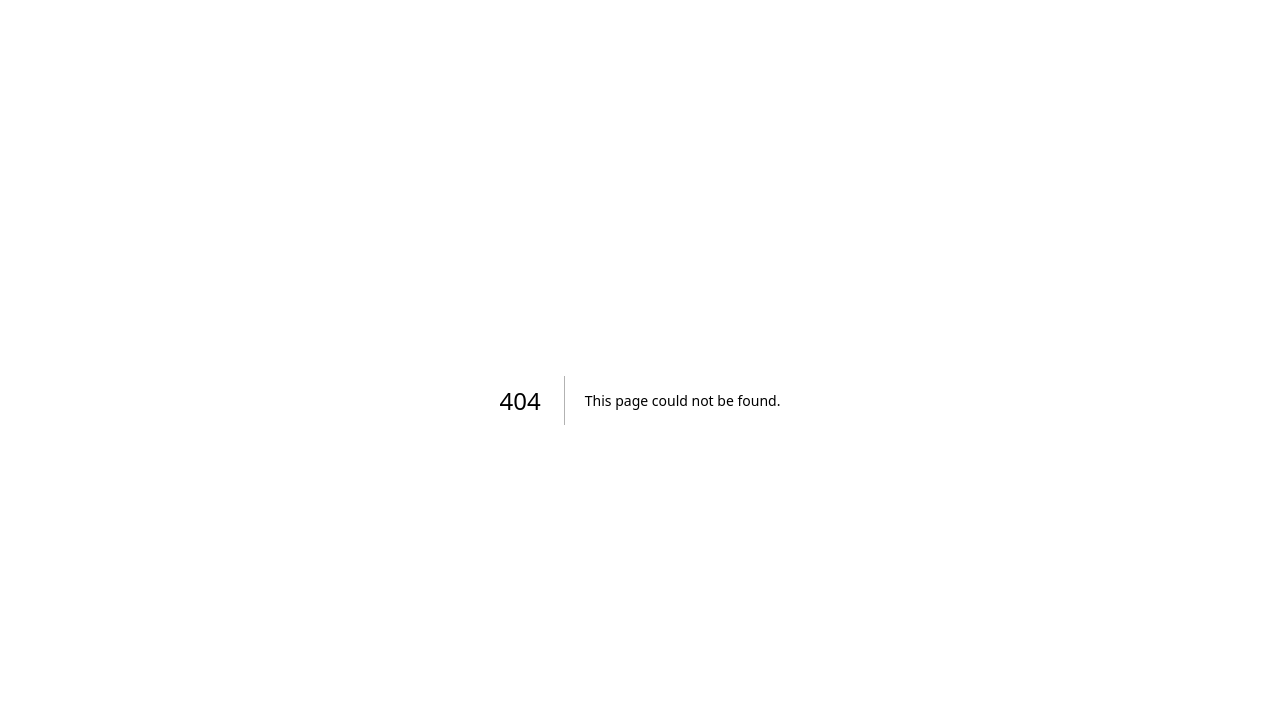
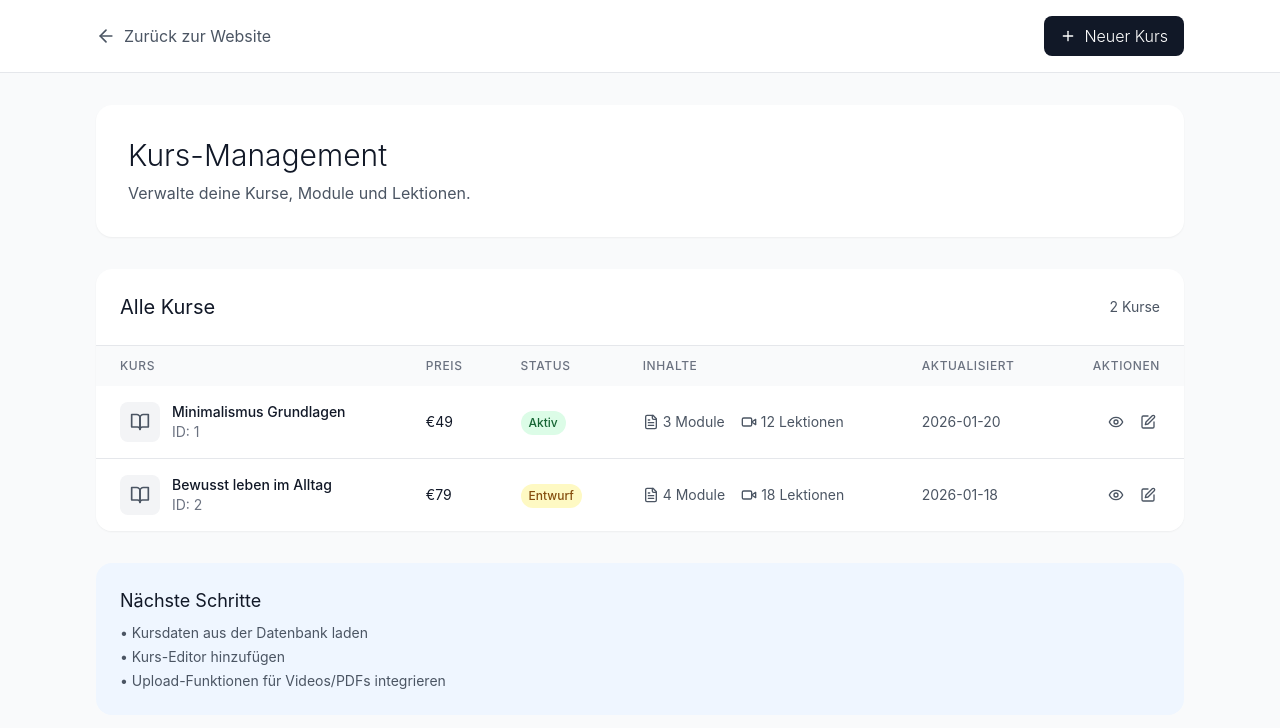
Before and after one commit to eazybusiness/CRM-Funnel-Prototype, a Next.js app: page /admin/courses in a window 1280 px wide. Before the commit this address had no page. Shown: the top 728 px of the page. Built offline with nearby package versions, Linux system fonts and the light colour scheme.

Commit message:
Add admin course management skeleton

```diff
--- /dev/null
+++ b/pages/admin/courses.js
@@ -0,0 +1,152 @@
+'use client'
+
+import { useState } from 'react'
+import Head from 'next/head'
+import Link from 'next/link'
+import { Plus, Edit, Eye, BookOpen, FileText, Video, ArrowLeft } from 'lucide-react'
+
+const demoCourses = [
+  {
+    id: 1,
+    title: 'Minimalismus Grundlagen',
+    price: 49,
+    status: 'Aktiv',
+    modules: 3,
+    lessons: 12,
+    updatedAt: '2026-01-20'
+  },
+  {
+    id: 2,
+    title: 'Bewusst leben im Alltag',
+    price: 79,
+    status: 'Entwurf',
+    modules: 4,
+    lessons: 18,
+    updatedAt: '2026-01-18'
+  }
+]
+
+export default function AdminCourses() {
+  const [courses] = useState(demoCourses)
+
+  return (
+    <>
+      <Head>
+        <title>Kurs-Management - Admin</title>
+        <meta name="description" content="Admin Kursverwaltung" />
+      </Head>
+
+      <div className="min-h-screen bg-gray-50">
+        <header className="bg-white border-b border-gray-200">
+          <div className="max-w-6xl mx-auto px-4 sm:px-6 lg:px-8">
+            <div className="flex items-center justify-between py-4">
+              <Link href="/" className="flex items-center text-gray-600 hover:text-gray-900">
+                <ArrowLeft className="w-5 h-5 mr-2" />
+                <span>Zurück zur Website</span>
+              </Link>
+              <Link
+                href="/admin/courses/new"
+                className="inline-flex items-center bg-gray-900 text-white font-light px-4 py-2 rounded-lg hover:bg-gray-800 transition-colors"
+              >
+                <Plus className="w-4 h-4 mr-2" />
+                Neuer Kurs
+              </Link>
+            </div>
+          </div>
+        </header>
+
+        <main className="max-w-6xl mx-auto px-4 sm:px-6 lg:px-8 py-8">
+          <div className="bg-white rounded-2xl shadow-sm p-8 mb-8">
+            <h1 className="text-3xl font-light text-gray-900 mb-2">
+              Kurs-Management
+            </h1>
+            <p className="text-gray-600">
+              Verwalte deine Kurse, Module und Lektionen.
+            </p>
+          </div>
+
+          <div className="bg-white rounded-2xl shadow-sm overflow-hidden">
+            <div className="p-6 border-b border-gray-200 flex items-center justify-between">
+              <h2 className="text-xl font-normal text-gray-900">Alle Kurse</h2>
+              <div className="text-sm text-gray-600">{courses.length} Kurse</div>
+            </div>
+
+            <div className="overflow-x-auto">
+              <table className="min-w-full">
+                <thead className="bg-gray-50">
+                  <tr>
+                    <th className="px-6 py-3 text-left text-xs font-medium text-gray-500 uppercase tracking-wider">Kurs</th>
+                    <th className="px-6 py-3 text-left text-xs font-medium text-gray-500 uppercase tracking-wider">Preis</th>
+                    <th className="px-6 py-3 text-left text-xs font-medium text-gray-500 uppercase tracking-wider">Status</th>
+                    <th className="px-6 py-3 text-left text-xs font-medium text-gray-500 uppercase tracking-wider">Inhalte</th>
+                    <th className="px-6 py-3 text-left text-xs font-medium text-gray-500 uppercase tracking-wider">Aktualisiert</th>
+                    <th className="px-6 py-3 text-right text-xs font-medium text-gray-500 uppercase tracking-wider">Aktionen</th>
+                  </tr>
+                </thead>
+                <tbody className="bg-white divide-y divide-gray-200">
+                  {courses.map(course => (
+                    <tr key={course.id} className="hover:bg-gray-50">
+                      <td className="px-6 py-4">
+                        <div className="flex items-center">
+                          <div className="w-10 h-10 bg-gray-100 rounded-lg flex items-center justify-center mr-3">
+                            <BookOpen className="w-5 h-5 text-gray-600" />
+                          </div>
+                          <div>
+                            <div className="text-sm font-medium text-gray-900">{course.title}</div>
+                            <div className="text-sm text-gray-500">ID: {course.id}</div>
+                          </div>
+                        </div>
+                      </td>
+                      <td className="px-6 py-4 text-sm text-gray-900">€{course.price}</td>
+                      <td className="px-6 py-4">
+                        <span className={`inline-flex px-2 py-1 text-xs font-medium rounded-full ${
+                          course.status === 'Aktiv'
+                            ? 'bg-green-100 text-green-800'
+                            : 'bg-yellow-100 text-yellow-800'
+                        }`}>
+                          {course.status}
+                        </span>
+                      </td>
+                      <td className="px-6 py-4 text-sm text-gray-600">
+                        <div className="flex items-center space-x-4">
+                          <span className="flex items-center">
+                            <FileText className="w-4 h-4 mr-1" />
+                            {course.modules} Module
+                          </span>
+                          <span className="flex items-center">
+                            <Video className="w-4 h-4 mr-1" />
+                            {course.lessons} Lektionen
+                          </span>
+                        </div>
+                      </td>
+                      <td className="px-6 py-4 text-sm text-gray-600">{course.updatedAt}</td>
+                      <td className="px-6 py-4 text-right text-sm font-medium">
+                        <div className="flex items-center justify-end space-x-2">
+                          <button className="text-gray-600 hover:text-gray-900 p-1">
+                            <Eye className="w-4 h-4" />
+                          </button>
+                          <button className="text-gray-600 hover:text-gray-900 p-1">
+                            <Edit className="w-4 h-4" />
+                          </button>
+                        </div>
+                      </td>
+                    </tr>
+                  ))}
+                </tbody>
+              </table>
+            </div>
+          </div>
+
+          <div className="mt-8 bg-blue-50 rounded-2xl p-6">
+            <h3 className="text-lg font-normal text-gray-900 mb-2">Nächste Schritte</h3>
+            <ul className="text-sm text-gray-600 space-y-1">
+              <li>• Kursdaten aus der Datenbank laden</li>
+              <li>• Kurs-Editor hinzufügen</li>
+              <li>• Upload-Funktionen für Videos/PDFs integrieren</li>
+            </ul>
+          </div>
+        </main>
+      </div>
+    </>
+  )
+}
```
